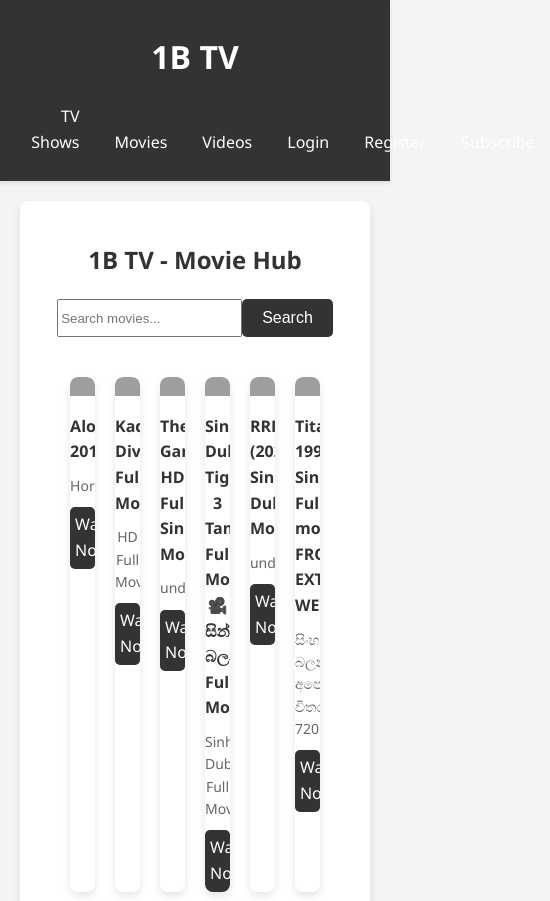
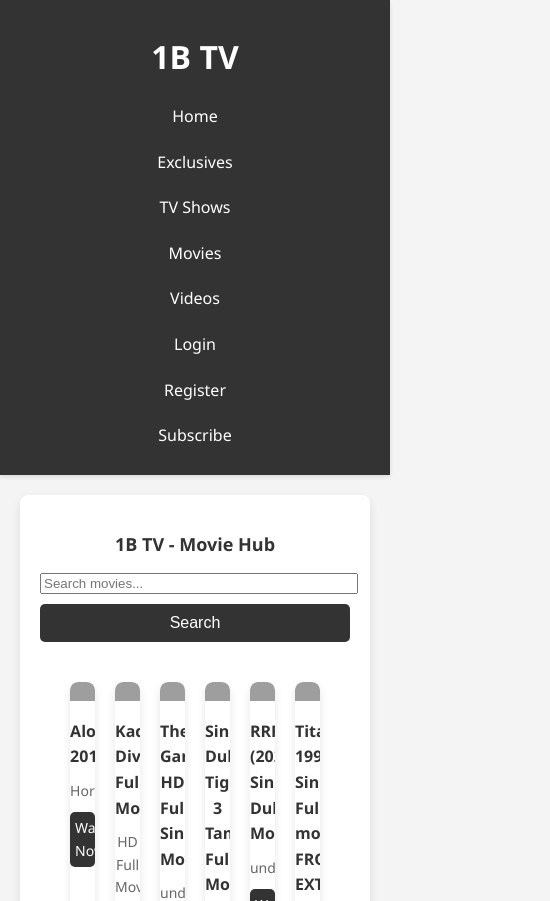
Before and after one commit to Manoj12121212/1B_TV1, a plain HTML site: page index.html in a window 390 px wide. Shown: the top 901 px of the page, 550 px wide, since content can reach past the window. Drawn offline with Linux system fonts and the light colour scheme; grey boxes are pictures that could not be loaded.

Commit message:
Update styles.css

```diff
--- a/styles.css
+++ b/styles.css
@@ -1,4 +1,6 @@
 /* styles.css */
+
+
 
 /* General Styles */
 body {
@@ -11,6 +13,78 @@
     overflow: hidden; /* Prevent scrolling while loading */
 }
 
+/* Responsive Design */
+@media (max-width: 768px) {
+    body {
+        overflow: auto; /* Enable scrolling on smaller screens */
+    }
+
+    header {
+        padding: 5px 0;
+    }
+
+    nav ul {
+        flex-direction: column;
+        align-items: center;
+    }
+
+    nav ul li {
+        margin-bottom: 10px;
+    }
+
+    .featured {
+        padding: 10px;
+    }
+
+    #search-container {
+        flex-direction: column;
+    }
+
+    #search-input {
+        width: 100%;
+        margin-bottom: 10px;
+    }
+
+    #search-button {
+        width: 100%;
+    }
+
+    .movie-card {
+        width: 100%;
+        margin-bottom: 20px;
+    }
+
+    .like-wrapper {
+        flex-direction: column;
+        align-items: center;
+    }
+
+    .like-text {
+        margin-top: 10px;
+    }
+}
+
+@media (max-width: 480px) {
+    .glitch {
+        font-size: 20px;
+    }
+
+    .featured h2 {
+        font-size: 18px;
+    }
+
+    .movie-card h2 {
+        font-size: 14px;
+    }
+
+    .movie-card p {
+        font-size: 12px;
+    }
+
+    .movie-card a {
+        font-size: 14px;
+    }
+}
 /* Loader Styles */
 .loader {
     position: fixed;
```
